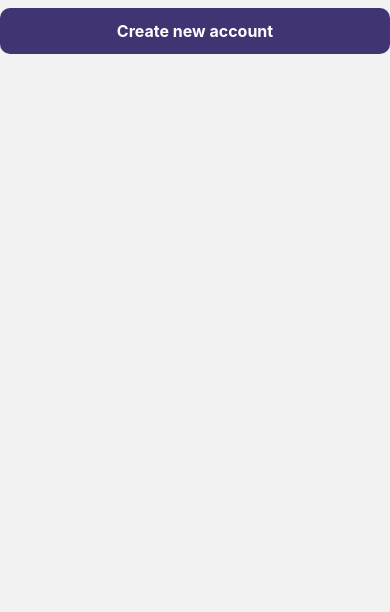
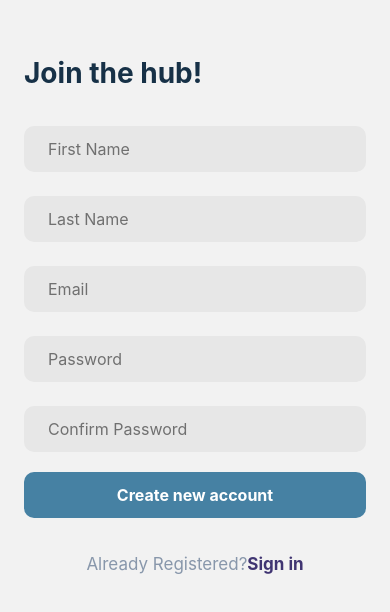
Before and after one commit to Akshita2020/Planify_react_native, a React Native app: screen /Signup in a window 390 px wide. Shown: the top 612 px of the page. Built offline with nearby package versions, Linux system fonts and the light colour scheme.

Commit message:
Build Signup screen

```diff
--- a/src/screens/auth/Signup/index.tsx
+++ b/src/screens/auth/Signup/index.tsx
@@ -1,12 +1,29 @@
 import React from 'react';
-import {View} from 'react-native';
+import {View, Text} from 'react-native';
 import styles from './styles';
+import {NavigationProp} from '@react-navigation/native';
+import Title from '../../../components/Title';
 import Button from '../../../components/Button';
+import Input from '../../../components/Input';
 
-const Signup = () => {
+const Signup = ({navigation}: {navigation: NavigationProp<any>}) => {
   return (
     <View style={styles.container}>
-      <Button title="Create new account" />
+      <Title title="Join the hub!" />
+      <Input placeholder="First Name" />
+      <Input placeholder="Last Name" />
+      <Input placeholder="Email" />
+      <Input placeholder="Password" />
+      <Input placeholder="Confirm Password" />
+      <Button type="blue" title="Create new account" />
+      <Text style={[styles.footerText]}>
+        Already Registered?
+        <Text
+          style={styles.footerLink}
+          onPress={() => navigation.navigate('Signin')}>
+          Sign in
+        </Text>
+      </Text>
     </View>
   );
 };
--- a/src/screens/auth/Signup/styles.tsx
+++ b/src/screens/auth/Signup/styles.tsx
@@ -1,36 +1,20 @@
-import {StyleSheet, Dimensions} from 'react-native';
+import {StyleSheet} from 'react-native';
 import colors from '../../../constants/colors';
-// const {height} = Dimensions.get('window');
 
 const styles = StyleSheet.create({
-  image: {width: '100%', flex: 1},
   container: {
     flex: 1,
+    marginHorizontal: 24,
   },
-  content: {
-    padding: 46,
-    paddingTop:0,
+  footerText: {
+    color: colors.grey,
+    fontSize: 17,
+    textAlign: 'center',
+    marginTop: 28,
   },
-  title: {
-    fontSize: 22,
+  footerLink: {
+    color: colors.purple,
     fontWeight: 'bold',
-    color: colors.black,
-    textAlign: 'center',
-  },
-  subTitle: {
-    fontSize: 15,
-    marginVertical: 16,
-    color: colors.grey,
-    textAlign: 'center',
-  },
-  footer: {
-    backgroundColor: colors.white,
-    height: 50,
-    width: '100%',
-    borderTopRightRadius: 30,
-    borderTopLeftRadius: 30,
-    position: 'absolute',
-    bottom: 0,
   },
 });
 
```
Also changed, not shown: src/components/Input/index.tsx (line endings or trailing spaces).
